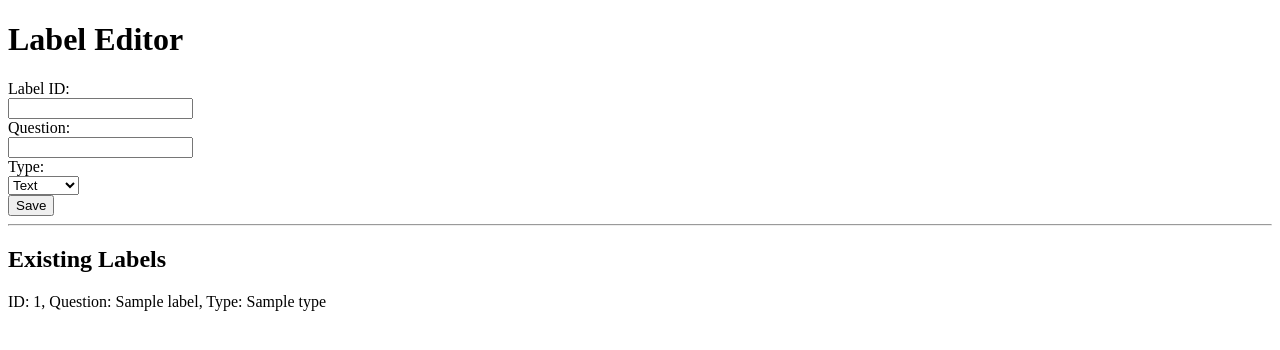
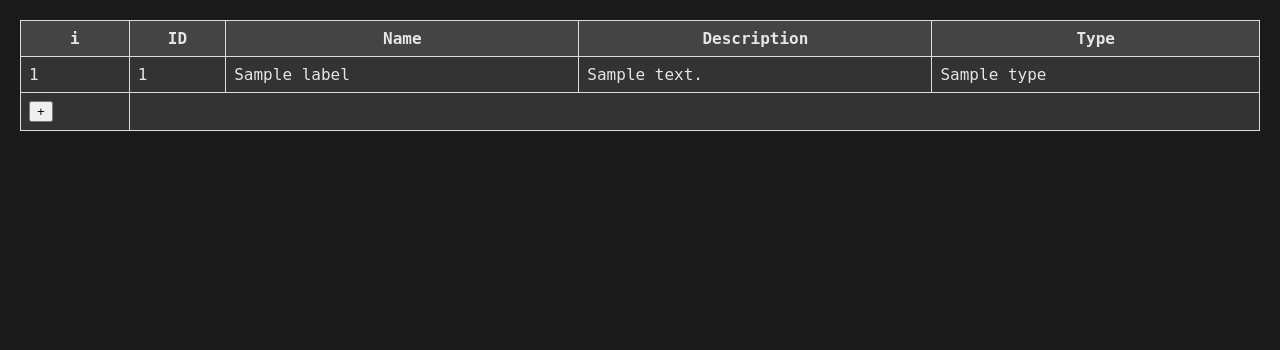
Before and after one commit to insilica/srvc-neo4j, a Flask app: template labels/src/templates/labels.html in a window 1280 px wide. Shown: the top 350 px of the page. Run offline with Flask 2, Linux system fonts and the light colour scheme; the template is opened without the code that fills it: most values are stand-ins (such as "Sample title", 1, 10 or a date in 2020); parts of the project's set-up code (start-up, migrations or seed data) failed here and were passed over.

Commit message:
added some more ui to labels

```diff
--- a/labels/src/templates/labels.html
+++ b/labels/src/templates/labels.html
@@ -2,25 +2,95 @@
 <html>
 <head>
     <title>Label Editor</title>
+    <style>
+        body {
+            background-color: #1a1a1a;
+            color: #e6e6e6;
+            font-family: 'Ubuntu Mono', monospace;
+            margin: 0;
+            padding: 20px 20px 40px;
+        }
+        table {
+            width: 100%;
+            border-collapse: collapse;
+        }
+        th, td {
+            border: 1px solid #ddd;
+            padding: 8px;
+            color: #e6e6e6;
+            background-color: #333;
+        }
+        th {
+            background-color: #444;
+        }
+        input[type=text] {
+            width: 100%;
+            padding: 6px 10px;
+            margin: 2px 0;
+            box-sizing: border-box;
+        }
+        .truncate {
+            max-width: 10px;
+            white-space: nowrap;
+            overflow: hidden;
+            text-overflow: ellipsis;
+        }
+    </style>
+    <script>
+
+        function populateForm(element) {
+            var id = element.getElementsByClassName("id")[0].innerText;
+            var name = element.getElementsByClassName("name")[0].innerText;
+            var description = element.getElementsByClassName("description")[0].innerText;
+            var type = element.getElementsByClassName("type")[0].innerText;
+
+            document.getElementById("id").value = id;
+            document.getElementById("name").value = name;
+            document.getElementById("description").value = description;
+            document.getElementById("type").value = type;
+
+            document.getElementById("form-header").innerText = "Edit Label";
+            document.getElementById("create-form").style.display = "block";
+        }
+    </script>
 </head>
 <body>
-    <h1>Label Editor</h1>
-    <form method="post">
-        <label for="id">Label ID:</label><br>
-        <input type="text" id="id" name="id"><br>
-        <label for="question">Question:</label><br>
-        <input type="text" id="question" name="question"><br>
-        <label for="type">Type:</label><br>
-        <select id="type" name="type">
-            <option value="text">Text</option>
-            <option value="boolean">Boolean</option>
-        </select><br>
-        <input type="submit" value="Save">
+    <table>
+        <thead>
+            <tr>
+                <th>i</th>
+                <th>ID</th>
+                <th>Name</th>
+                <th>Description</th>
+                <th>Type</th>
+            </tr>
+        </thead>
+        <tbody>
+            {% for index, label in labels %}
+                <tr onclick="populateForm(this)">
+                    <td>{{ index }}</td>
+                    <td class="id truncate">{{ label.id }}</td>
+                    <td class="name">{{ label.name }}</td>
+                    <td class="description">{{ label.description }}</td>
+                    <td class="type">{{ label.type }}</td>
+                </tr>
+            {% endfor %}
+            <tr>
+                <td><button onclick="document.getElementById('create-form').style.display = 'block'">+</button></td>
+                <td colspan="4"></td>
+            </tr>
+        </tbody>
+    </table>
+    <form id="create-form" style="display: none;" method="POST">
+        <h3 id="form-header">Create new label</h3>
+        <input type="hidden" id="id" name="id">
+        <label for="name">Name</label><br>
+        <input type="text" id="name" name="name" required><br>
+        <label for="description">Description</label><br>
+        <input type="text" id="description" name="description" required><br>
+        <label for="type">Type</label><br>
+        <input type="text" id="type" name="type" required><br>
+        <input type="submit" value="Submit">
     </form>
-    <hr>
-    <h2>Existing Labels</h2>
-    {% for label in labels %}
-        <p>ID: {{label.id}}, Question: {{label.question}}, Type: {{label.type}}</p>
-    {% endfor %}
 </body>
 </html>
--- a/upload/src/app.py
+++ b/upload/src/app.py
@@ -15,7 +15,7 @@ if not os.path.exists(app.config['UPLOAD_FOLDER']):
     os.makedirs(app.config['UPLOAD_FOLDER'], exist_ok=True)
 
 def create_nodes(data, filename):
-    document = Node('Document', id=str(uuid4()), json_data=json.dumps(data), type=data.get('type'), uri=data.get('uri'))
+    document = Node('Document', id=str(uuid4()), **data)
     document_source = Node('DocumentSource', name=filename)
     rel = Relationship(document_source, 'SOURCE_OF', document)
     return document, document_source, rel
```
Also changed, not shown: labels/src/app.py (+9 -6 lines).
